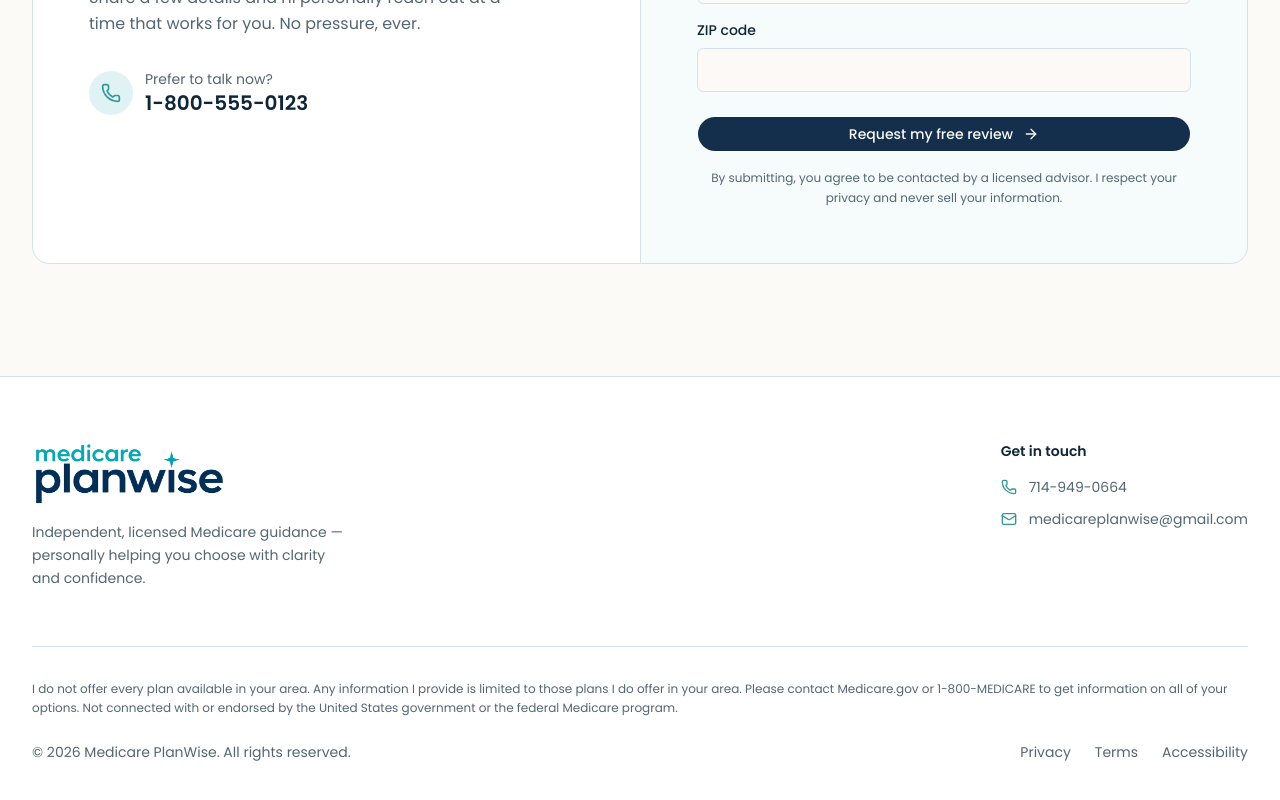
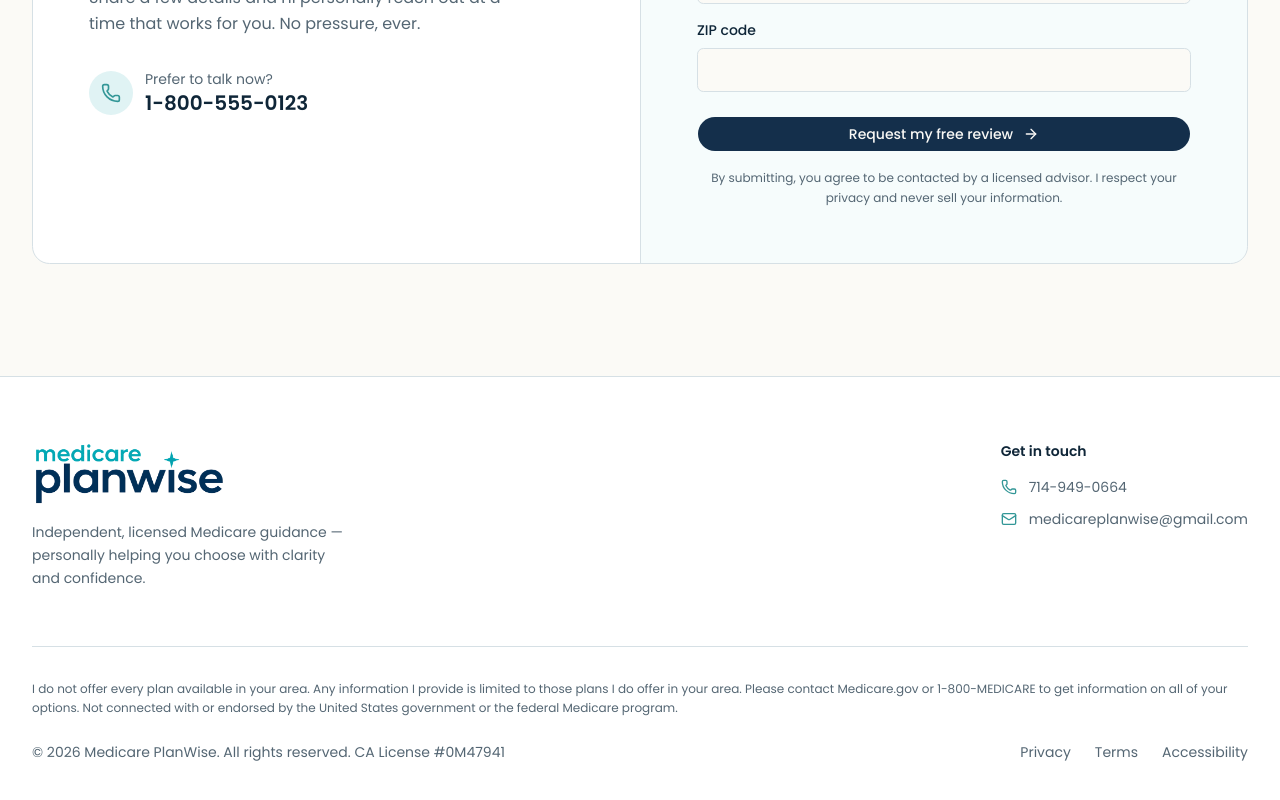
Before and after one commit to wych84/medicare-planwise, a Next.js app: page / in a window 1280 px wide. Shown: the part 5407-6207 px from the top of the page. Built offline with nearby package versions, Linux system fonts and the light colour scheme.

Commit message:
feat: add California license info to footer copyright notice

```diff
--- a/components/site-footer.tsx
+++ b/components/site-footer.tsx
@@ -54,7 +54,8 @@ export function SiteFooter() {
           </p>
           <div className="mt-6 flex flex-col items-start justify-between gap-4 sm:flex-row sm:items-center">
             <p className="text-sm text-muted-foreground">
-              &copy; {new Date().getFullYear()} Medicare PlanWise. All rights reserved.
+              &copy; {new Date().getFullYear()} Medicare PlanWise. All rights reserved.{" "}
+              <span className="whitespace-nowrap">CA License #0M47941</span>
             </p>
             <div className="flex gap-6">
               <a href="#" className="text-sm text-muted-foreground hover:text-foreground">
```
